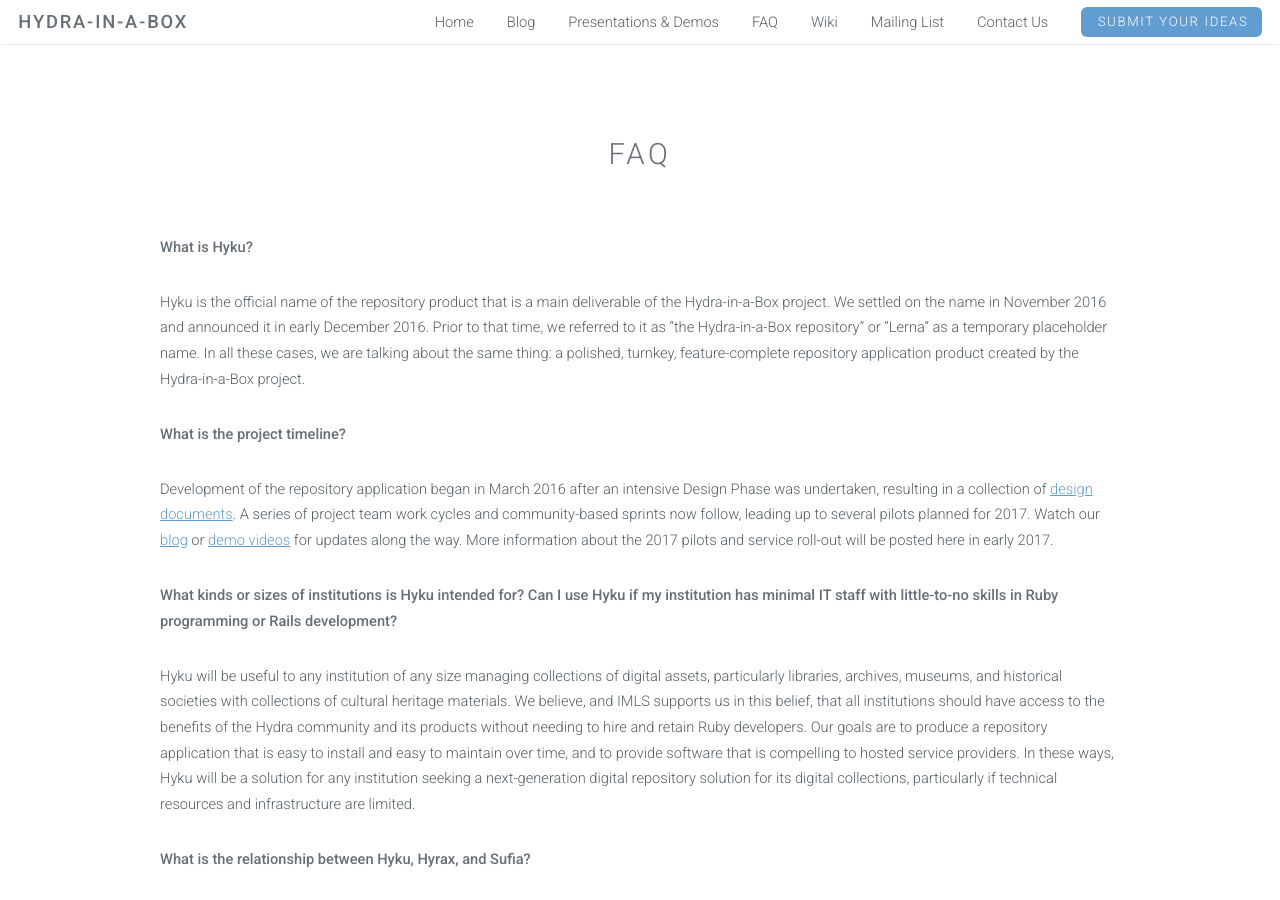
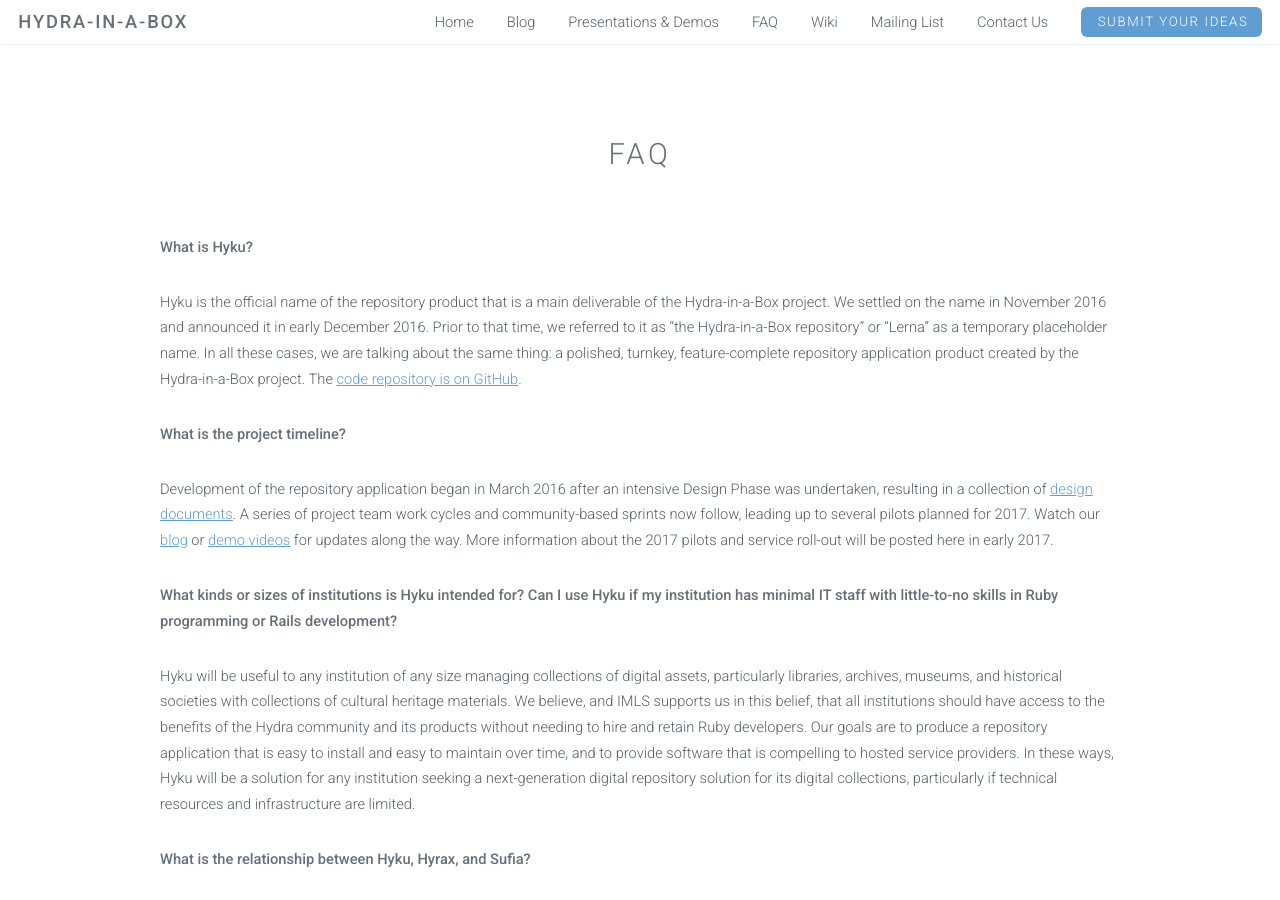
Before and after one commit to samvera-labs/hyku.github.io, a Jekyll site: the page built from faq.html, in a window 1280 px wide and 900 px high. Built offline with Jekyll 4.4.1, drawn with Linux system fonts in a browser that asks for light colours.

Commit message:
minor FAQ improvement
added link to Hyku repo in the leading FAQ

```diff
--- a/_data/faqs.yaml
+++ b/_data/faqs.yaml
@@ -1,7 +1,7 @@
 - question: >-
     What is Hyku?
   answer: >-
-    Hyku is the official name of the repository product that is a main deliverable of the Hydra-in-a-Box project. We settled on the name in November 2016 and announced it in early December 2016. Prior to that time, we referred to it as “the Hydra-in-a-Box repository” or “Lerna” as a temporary placeholder name. In all these cases, we are talking about the same thing: a polished, turnkey, feature-complete repository application product created by the Hydra-in-a-Box project.
+    Hyku is the official name of the repository product that is a main deliverable of the Hydra-in-a-Box project. We settled on the name in November 2016 and announced it in early December 2016. Prior to that time, we referred to it as “the Hydra-in-a-Box repository” or “Lerna” as a temporary placeholder name. In all these cases, we are talking about the same thing: a polished, turnkey, feature-complete repository application product created by the Hydra-in-a-Box project. The <a href="https://github.com/projecthydra-labs/hyku">code repository is on GitHub</a>.
 - question: >-
     What is the project timeline?
   answer: >-
```
